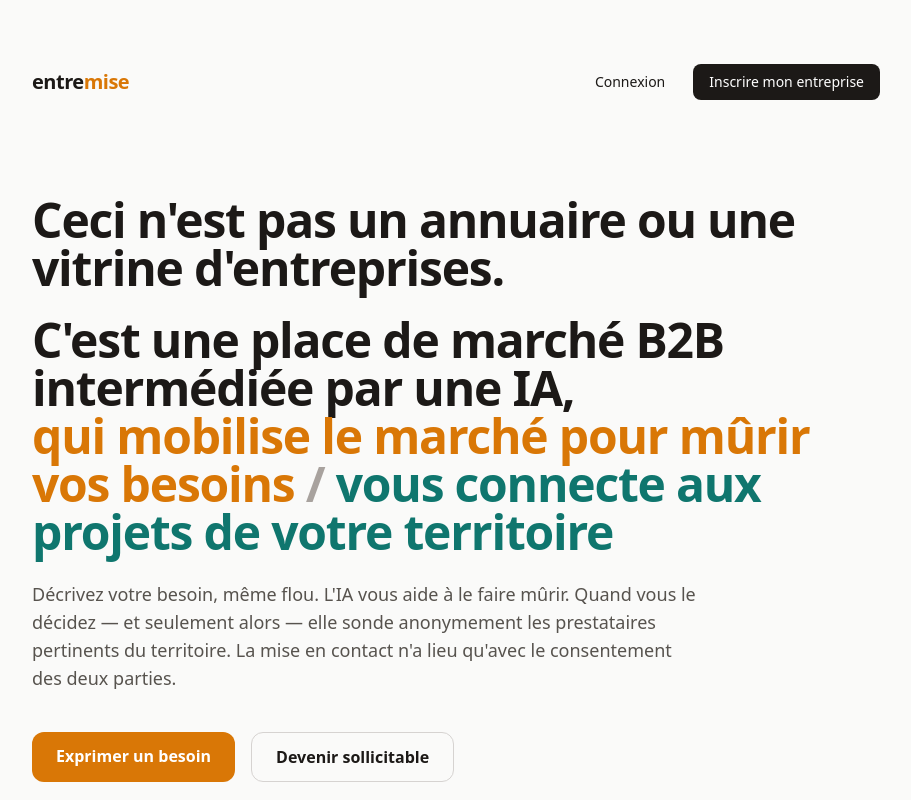
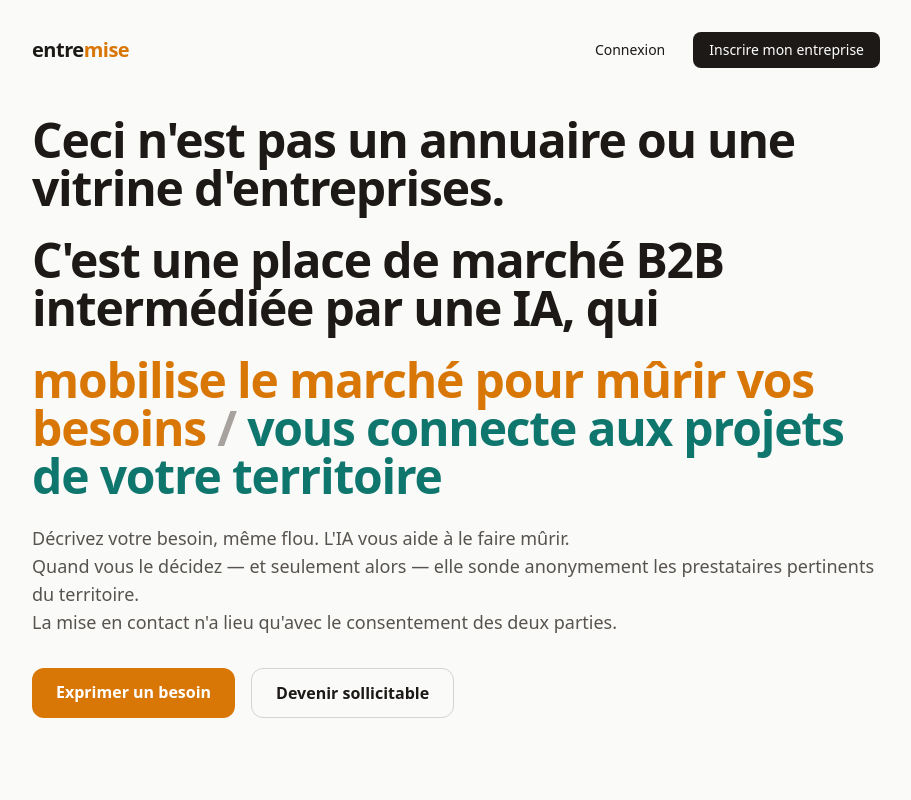
Before and after one commit to Denis60/entremise-, a Next.js app: page / in a window 1280 px wide. Shown: the top 800 px of the page, without its empty margins (184-1095 px from the left). Built offline with nearby package versions, Linux system fonts and the light colour scheme.

Commit message:
Home : qui en noir + ligne blanche avant la double promesse, sous-texte élargi avec retours, page resserrée

```diff
--- a/app/page.tsx
+++ b/app/page.tsx
@@ -2,7 +2,7 @@ import Link from "next/link";
 
 export default function Home() {
   return (
-    <main className="mx-auto max-w-4xl px-6 py-16">
+    <main className="mx-auto max-w-4xl px-6 py-8">
       <header className="flex items-center justify-between">
         <span className="text-xl font-bold tracking-tight">
           entre<span className="text-amber-600">mise</span>
@@ -23,17 +23,18 @@ export default function Home() {
         </nav>
       </header>
 
-      <section className="mt-24">
+      <section className="mt-12">
         <h1 className="text-4xl font-bold leading-tight tracking-tight sm:text-5xl">
           Ceci n&apos;est pas un annuaire ou une vitrine d&apos;entreprises.
           <br />
           <span className="mt-6 block">
             C&apos;est une place de marché B2B
             <br />
-            intermédiée par une IA,
-            <br />
+            intermédiée par une IA, qui
+          </span>
+          <span className="mt-6 block">
             <span className="text-amber-600">
-              qui mobilise le marché pour mûrir vos besoins
+              mobilise le marché pour mûrir vos besoins
             </span>{" "}
             <span className="text-stone-400">/</span>{" "}
             <span className="text-teal-700">
@@ -41,13 +42,17 @@ export default function Home() {
             </span>
           </span>
         </h1>
-        <p className="mt-6 max-w-2xl text-lg text-stone-600">
+        <p className="mt-6 text-lg text-stone-600">
           Décrivez votre besoin, même flou. L&apos;IA vous aide à le faire
-          mûrir. Quand vous le décidez — et seulement alors — elle sonde
-          anonymement les prestataires pertinents du territoire. La mise en
-          contact n&apos;a lieu qu&apos;avec le consentement des deux parties.
+          mûrir.
+          <br />
+          Quand vous le décidez — et seulement alors — elle sonde anonymement
+          les prestataires pertinents du territoire.
+          <br />
+          La mise en contact n&apos;a lieu qu&apos;avec le consentement des
+          deux parties.
         </p>
-        <div className="mt-10 flex gap-4">
+        <div className="mt-8 flex gap-4">
           <Link
             href="/signup"
             className="rounded-xl bg-amber-600 px-6 py-3 font-semibold text-white hover:bg-amber-500"
```
